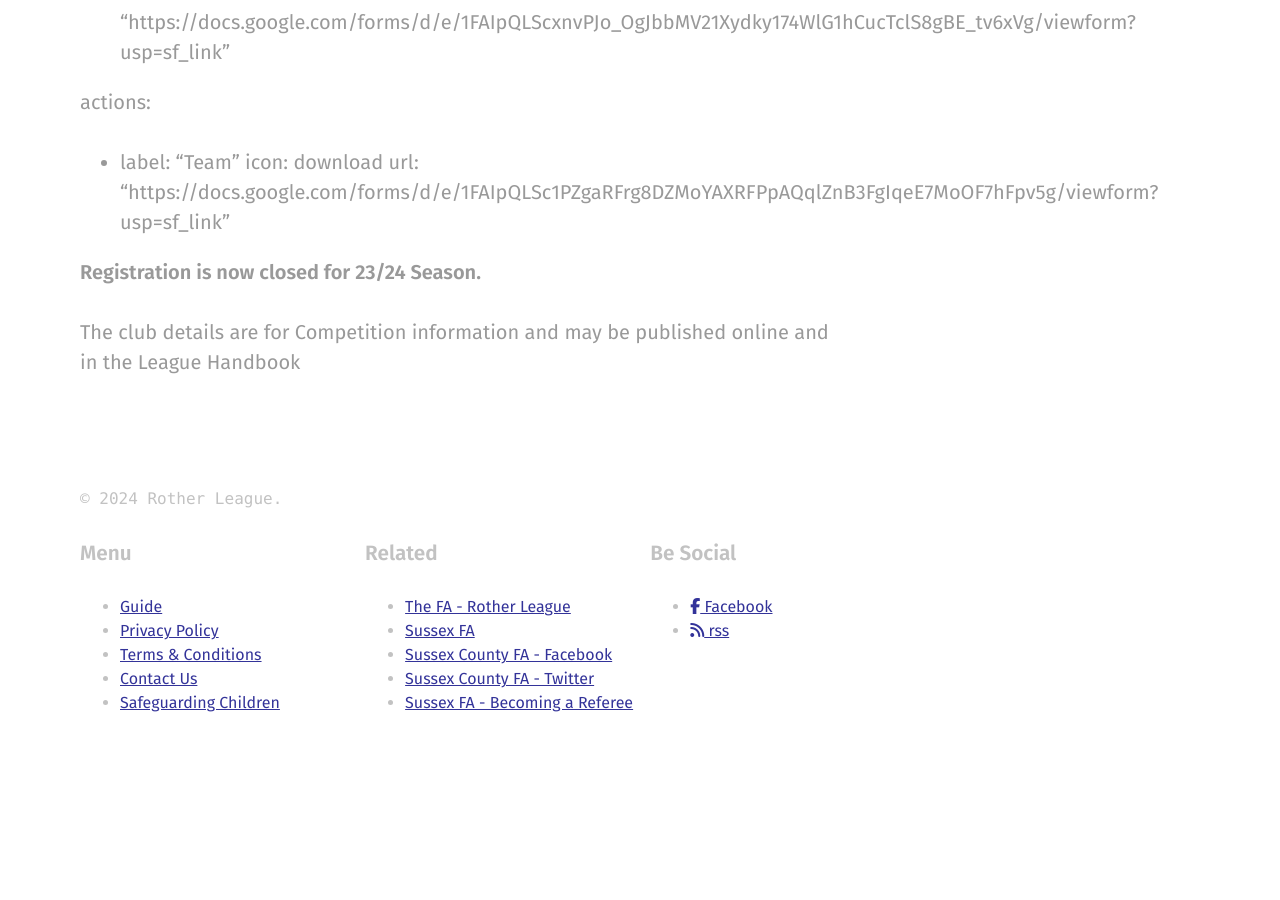
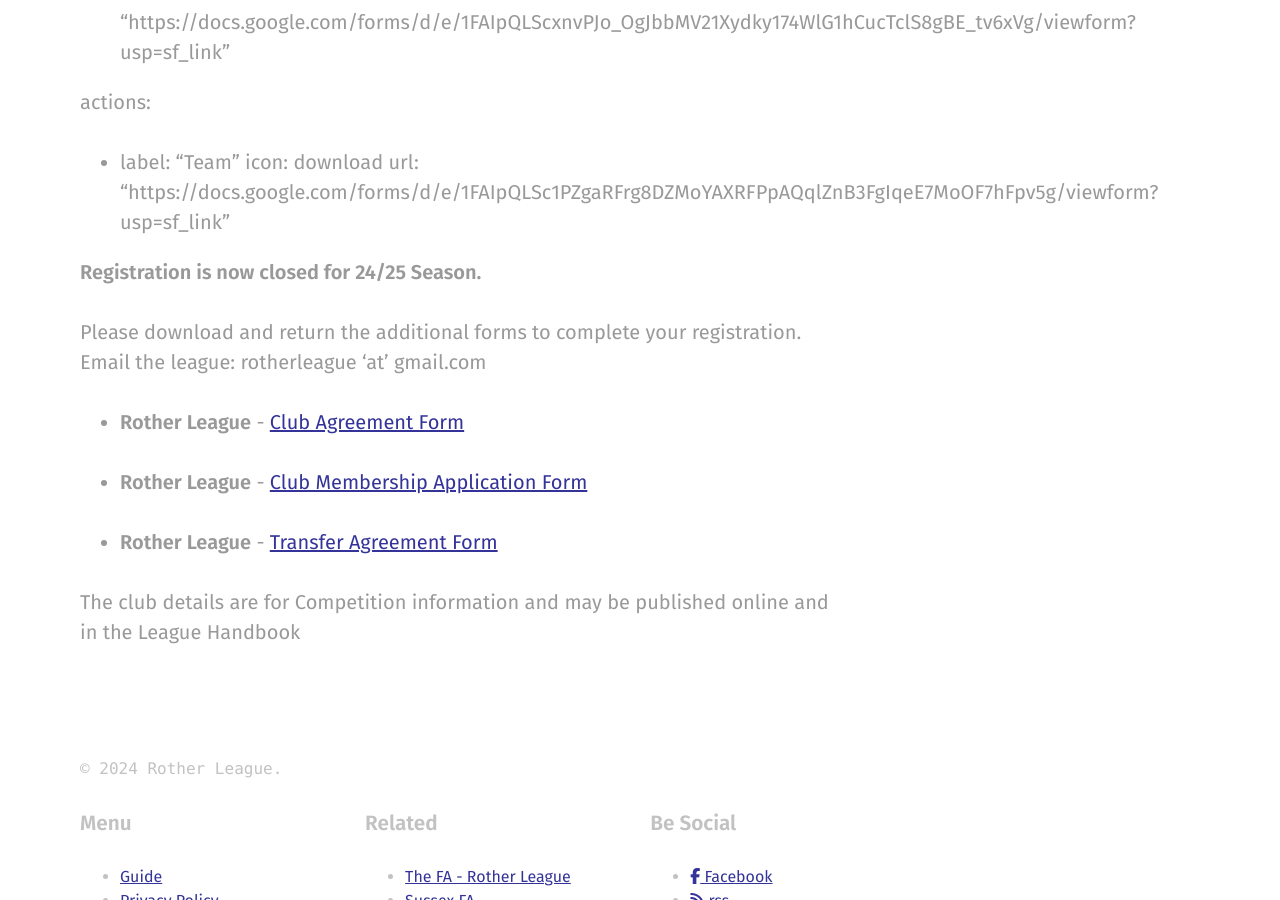
Before and after one commit to rotherleague/Rother, a Jekyll site: the page built from registration.md, in a window 1280 px wide and 900 px high, scrolled down 698 px. Built offline with Jekyll 4.4.1, drawn with Linux system fonts in a browser that asks for light colours; nearby versions of some CDN libraries; our own code applies the rules of GitHub Pages for plain Markdown files; before the commit the page ends 1429 px from its top, so only the background shows below that.

Commit message:
Update registration.md

```diff
--- a/registration.md
+++ b/registration.md
@@ -21,15 +21,15 @@ actions:
     url: "https://docs.google.com/forms/d/e/1FAIpQLSc1PZgaRFrg8DZMoYAXRFPpAQqlZnB3FgIqeE7MoOF7hFpv5g/viewform?usp=sf_link"
 
 
-**Registration is now closed for 23/24 Season.**
+**Registration is now closed for 24/25 Season.**
 
-<!--
+
 Please download and return the additional forms to complete your registration. Email the league: rotherleague 'at' gmail.com
 
-* **Rother League** - [Club Agreement Form](https://drive.google.com/file/d/1SNuivxLEcg2QAUZ8POuFP5YiyH_lTHi-/view?usp=sharing)
+* **Rother League** - [Club Agreement Form](https://drive.google.com/file/d/1UJWkEbWULesbU3r_o1FxtwX0-pKBnG3n/view?usp=sharing)
 
-* **Rother League** - [Club Membership Application Form](https://drive.google.com/file/d/1AkwQ8MAW94WN1J4Md5erhlwvFHo-80Bd/view?usp=sharing)
+* **Rother League** - [Club Membership Application Form](https://drive.google.com/file/d/1B9M5cu5rcLLaRxeyAm5mtXnM9z7eWM-D/view?usp=sharing)
 
-* **Rother League** - [Transfer Agreement Form](https://drive.google.com/file/d/1WQpPZ6XpOzpBA7OOJ5cFL-3AsP7IIkIq/view?usp=sharing)
--->
+* **Rother League** - [Transfer Agreement Form](https://drive.google.com/file/d/1FJUIJUXVdPLNm_rpLBjY7TrEaRfD3t1h/view?usp=sharing)
+
 The club details are for Competition information and may be published online and in the League Handbook
```
